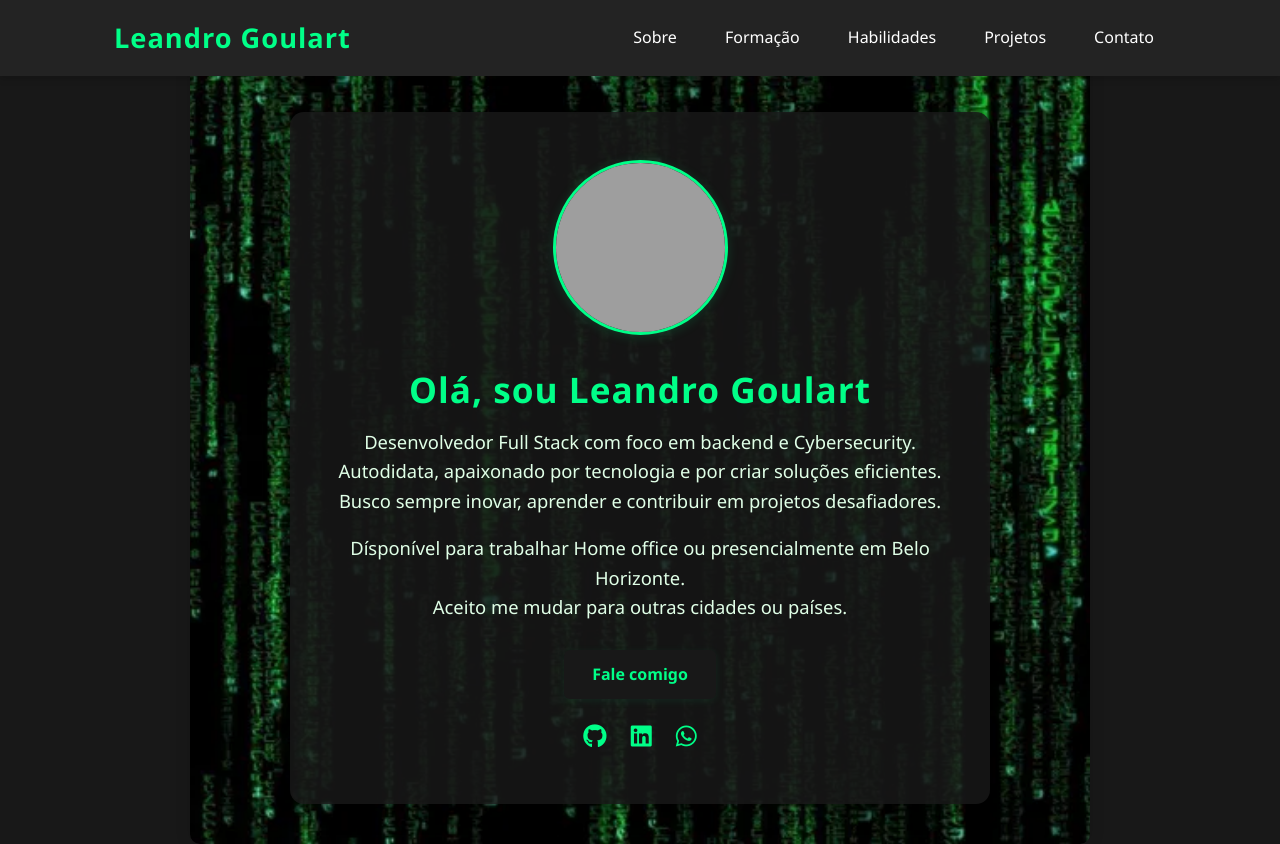
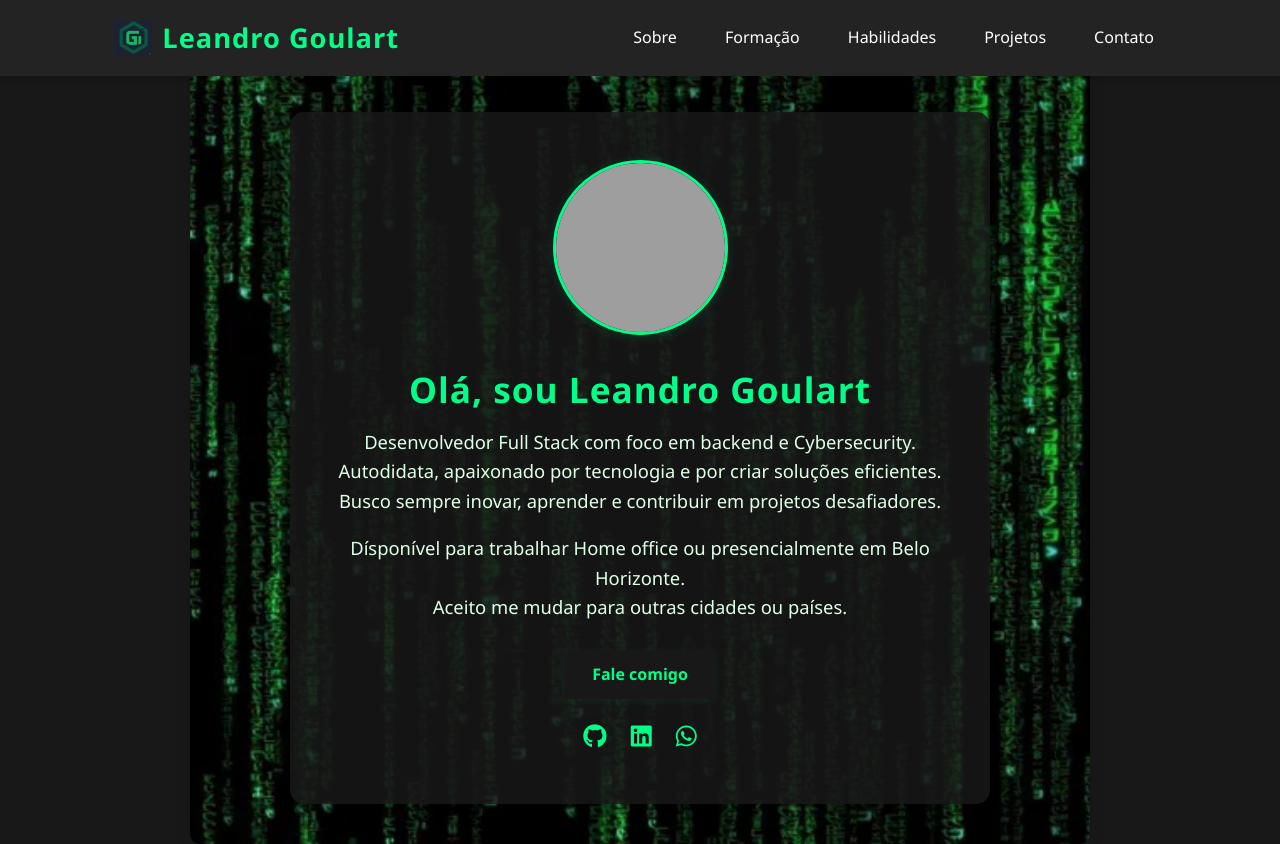
Before and after one commit to LeandroGoulart/CV, a plain HTML site: page index.html in a window 1280 px wide. Shown: the top 844 px of the page. Drawn offline with Linux system fonts and the light colour scheme; grey boxes are pictures that could not be loaded.

Commit message:
criação da imagem logo

```diff
--- a/index.html
+++ b/index.html
@@ -18,7 +18,10 @@
   <!-- Menu fixo no topo -->
   <header class="header-fixed">
     <div class="container">
-      <h1 class="logo">Leandro Goulart</h1>
+      <h1 class="logo">
+        <img src="src/images/logo.png" alt="Logo Leandro Goulart" class="logo-img" height="36" />
+        Leandro Goulart
+    </h1>
       <nav>
         <ul>
           <li><a href="#sobre">Sobre</a></li>
--- a/src/style/main.css
+++ b/src/style/main.css
@@ -39,15 +39,24 @@ body {
   align-items: center;
   justify-content: space-between;
   max-width: 1100px;
-  margin: 0 auto;
+  margin:  auto;
   padding: 16px 24px;
 }
 
 .logo {
+  display: flex;
+  align-items: center;
+  gap: 10px;
   font-size: 1.7rem;
   font-weight: bold;
   color: var(--cor-verde);
   letter-spacing: 1px;
+}
+
+.logo-img {
+  height: 36px;
+  width: auto;
+  display: block;
 }
 
 header nav ul {
```
Also changed, not shown: src/images/logo.png (added).
